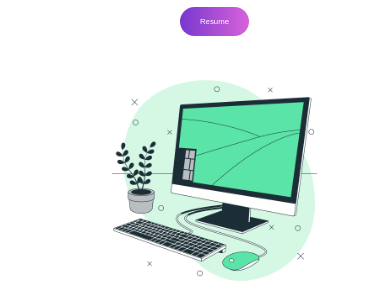
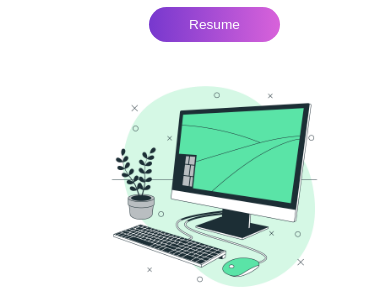
Before and after one commit to Shivermist/portfolio-website, an Astro site: page / in a window 390 px wide. Shown: the part 265-573 px from the top of the page. Built offline with nearby package versions, Linux system fonts and the light colour scheme; Astro itself is replaced by a stand-in of ours.

Commit message:
edited button

```diff
--- a/src/styles/Header.css
+++ b/src/styles/Header.css
@@ -53,11 +53,11 @@ img {
 
 .button {
     border-radius: 20px / 20px;
-    padding: 10px 20px;
+    padding: 10px 40px;
     background: linear-gradient(to right, #7738ce, #d862da);
     color: #fff;
     border: none;
-    font-size: 1.2rem;
+    font-size: 1.6em;
     transition: all 0.2s ease-in-out;
     size: 3vw;
   }
@@ -77,6 +77,6 @@ img {
       font-size:2vw
     }
     .button {
-      font-size: 2vw;
+      font-size: 3.5vw;
     }
   }
```
